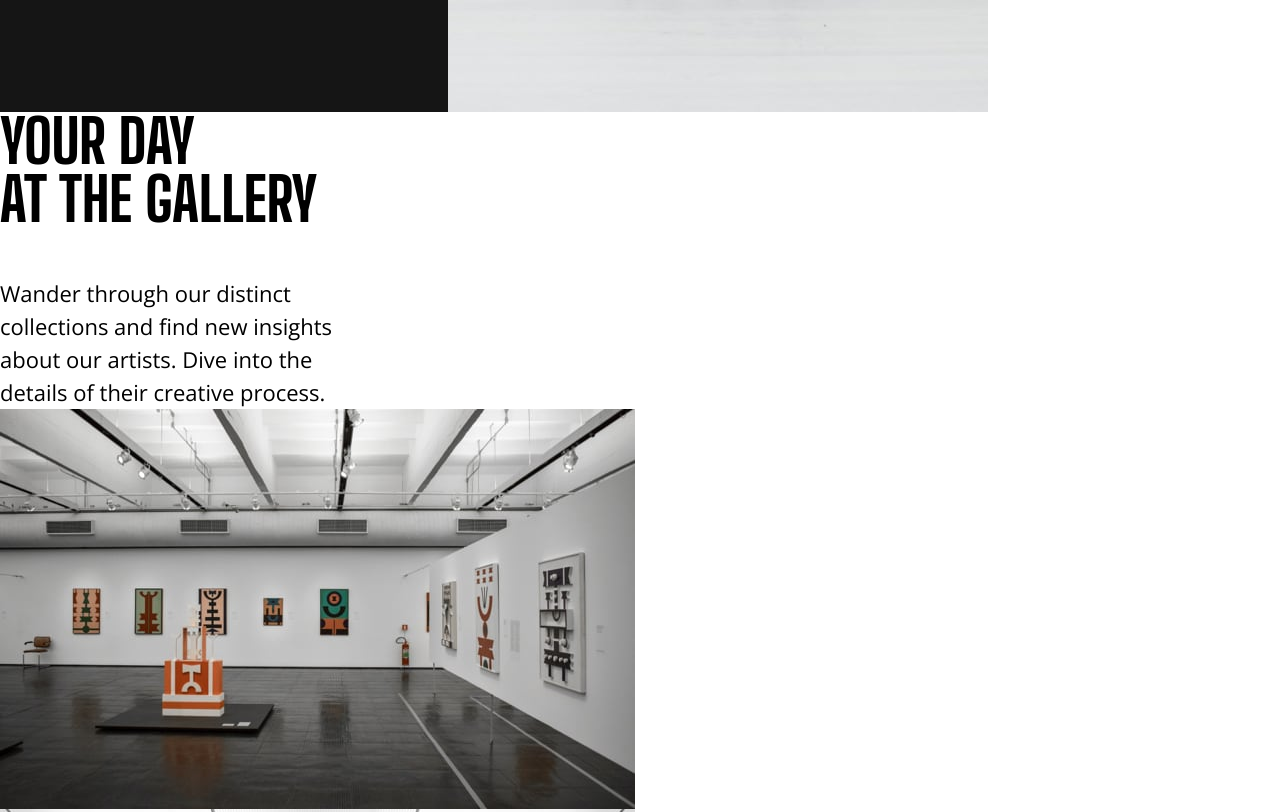
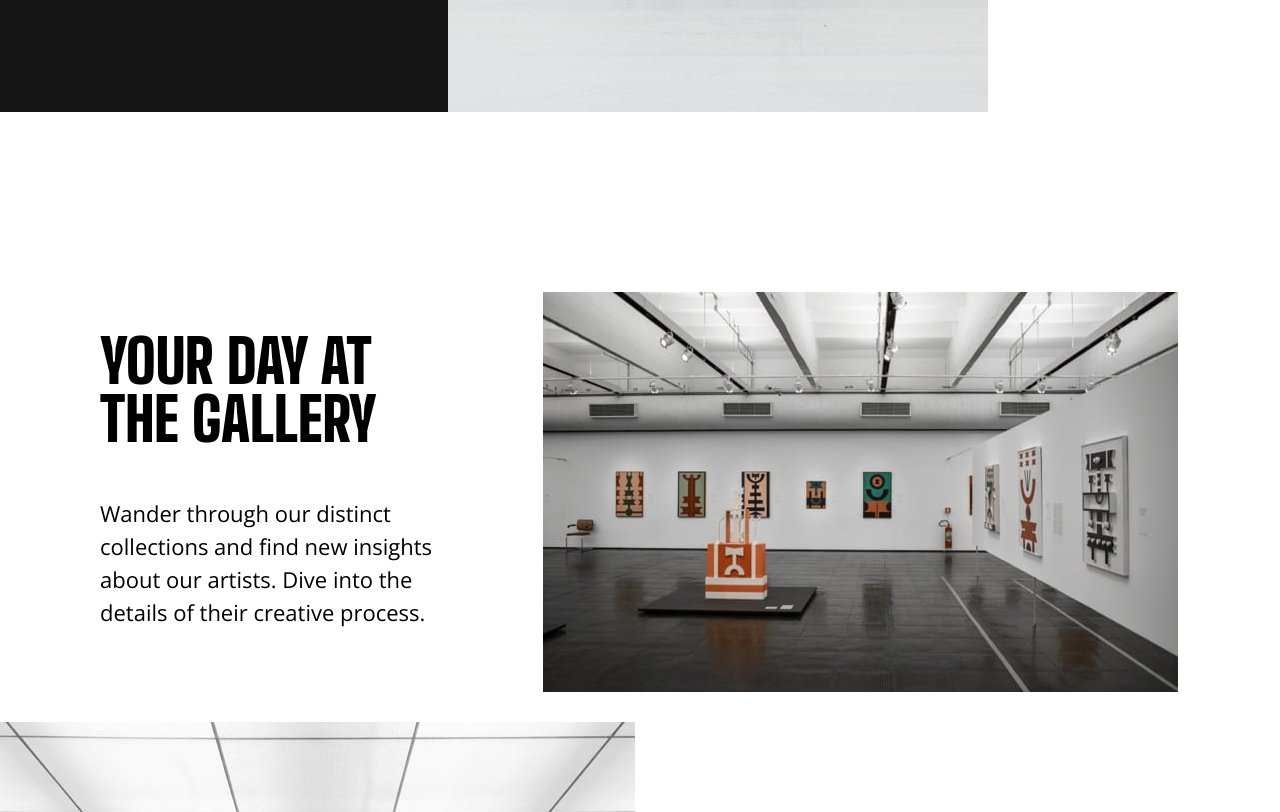
Before and after one commit to codey-sudo/modern-art-gallery, a plain HTML site: page Modern-Art-Gallery/index.html in a window 1280 px wide. Shown: the part 688-1500 px from the top of the page. Drawn offline with nearby package versions, Linux system fonts and the light colour scheme.

Commit message:
Established middle section, the start of the photo grid. Added comments in css code to organize code in sections.

```diff
--- a/Modern-Art-Gallery/index.html
+++ b/Modern-Art-Gallery/index.html
@@ -64,12 +64,14 @@
 
 
     <div class="gallery__middle">
-       <h2 class="gallery__subtitle">YOUR DAY <br>AT THE GALLERY</h2>
 
-       <p class="gallery__text--middle">Wander through our distinct collections and find new insights about
-       our artists. Dive into the details of their creative process.
-       </p>
+      <div class="gallery__middle--content">
+         <h2 class="gallery__subtitle">YOUR DAY AT <br>THE GALLERY</h2>
 
+         <p class="gallery__text--middle">Wander through our distinct collections and find new insights about
+         our artists. Dive into the details of their creative process.
+         </p>
+      </div>
        <picture class="gallery__img2">
          <img src="assets/desktop/image-grid-1.jpg" alt="Picture of a gallery with works of art">
        </picture>
@@ -85,11 +87,12 @@
       <picture class="gallery__img4">
         <img src="assets/desktop/image-grid-3.jpg" alt="">
       </picture>
+      <div class="gallery__btm--content">
+         <h2 class="gallery__subtitle">COME &amp; BE <br> INSPIRED</h2>
 
-       <h2 class="gallery__subtitle">COME &amp; BE <br> INSPIRED</h2>
-
-       <p class="gallery__text--btm">We’re excited to welcome you to our gallery and see how our collections
-       influence you.</p>
+         <p class="gallery__text--btm">We’re excited to welcome you to our gallery and see how our collections
+         influence you.</p>
+      </div>
     </div>
 
 
--- a/Modern-Art-Gallery/styles.css
+++ b/Modern-Art-Gallery/styles.css
@@ -77,6 +77,9 @@
       row-gap: 1.5rem;
     }
 
+    /* HERO SECTION */
+
+
     .gallery__top {
       display: flex;
     }
@@ -101,23 +104,12 @@
 
     }
 
-    .gallery__subtitle {
-      line-height: 3.65rem;
-      font-weight: 800;
-      font-size: 3.75rem;
-      padding-bottom: 3rem;
-    }
-
     /*.gallery__top-container {
       display: flex;
       align-items: stretch;
       padding-bottom: 10%;
 
     }*/
-
-
-
-
 
     .gallery__img1 {
     height: 50rem;
@@ -161,10 +153,46 @@
         padding-bottom: 71px;
     }
 
+
+
+    /* MIDDLE SECTION (TOP OF PHOTO GRID)*/
+
+    .gallery__middle {
+      display: grid;
+      grid-template-columns: repeat(auto-fill, minmax(340px, 1fr));
+      grid-gap: 10px;
+      padding: 180px 100px 30px 100px;
+    }
+
+
+    .gallery__middle--content {
+      padding-top: 40px;
+    }
+
+
+    .gallery__img2 {
+      padding-left: 80px;
+    }
+
+    .gallery__subtitle {
+      line-height: 3.65rem;
+      font-weight: 900;
+      font-size: 3.75rem;
+      padding-bottom: 3rem;
+    }
+
+
     .gallery__text--middle {
-        width: 350px;
-        font-family: "Open sans", sans-serif;
-        font-size: 22px;
+      width: 350px;
+      font-family: "Open sans", sans-serif;
+      font-size: 22px;
+    }
+
+    /* BOTTOM SECTION OF PHOTO GRID */
+
+    .gallery__btm {
+      display: grid;
+
     }
 
     /* CTA-HERO-BUTTON */
```
Also changed, not shown: 1 other file.
